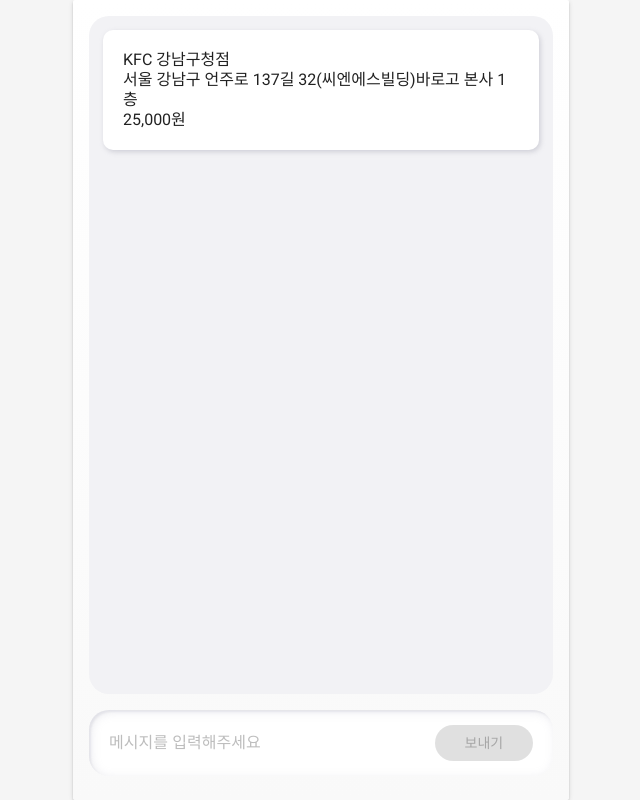
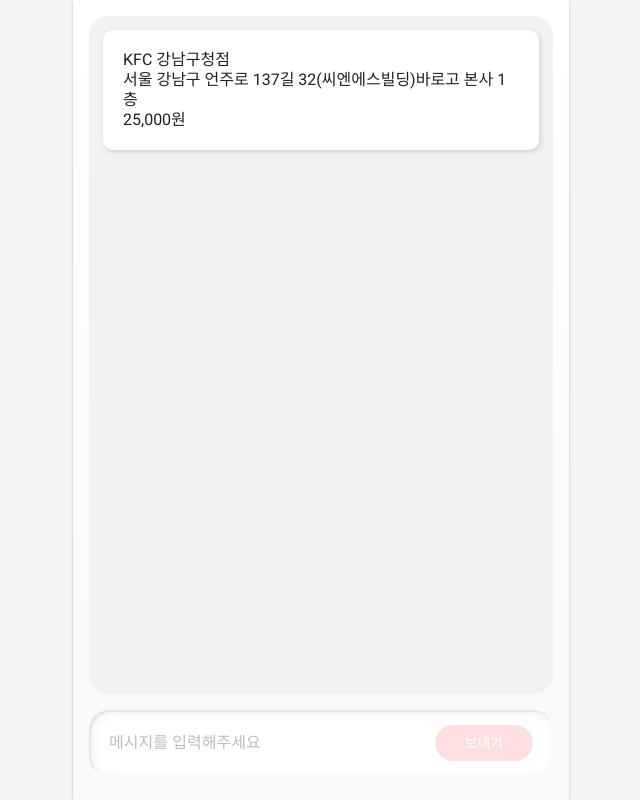
Before and after one commit to wonder13662/firebase-chat-app, a plain HTML site: page public/index.html in a window 1280 px wide. Shown: the whole page, without its empty margins (55-695 px from the left). Drawn offline with nearby package versions, Linux system fonts and the light colour scheme; some packages are replaced by stand-ins of ours; no server answers.

Commit message:
메시지 입력 버튼 disabled 상태 추가

```diff
--- a/public/styles/main.css
+++ b/public/styles/main.css
@@ -154,6 +154,12 @@
   width: 100px;
   margin: 15px 0 0 10px;
   border-radius: 18px;
+
+  background: #FF8383;
+  color: white;
+}
+#message-form button[disabled] {
+  background: #FF838340;
 }
 .mdl-card {
   min-height: 0;
```
